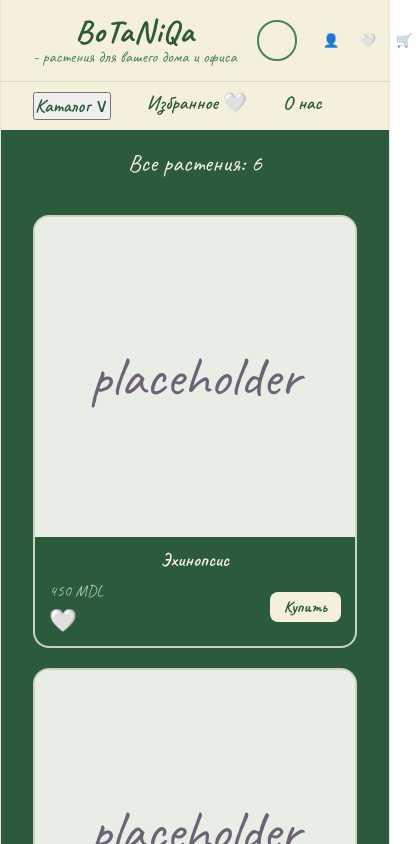
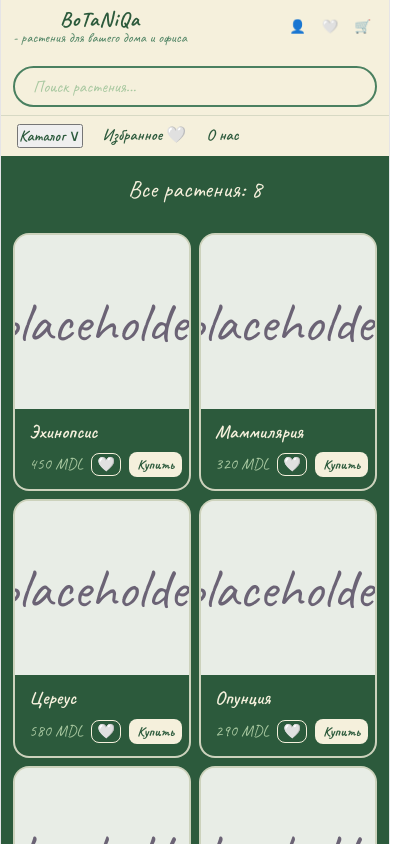
Before and after one commit to morimoe/BotaniqaFrontend, a React (Vite) app: page / in a window 390 px wide. Shown: the top 844 px of the page, 419 px wide, since content can reach past the window. Built offline with nearby package versions, Linux system fonts and the light colour scheme.

Commit message:
front update

```diff
--- a/src/App.tsx
+++ b/src/App.tsx
@@ -8,16 +8,15 @@ import "./App.css";
 
 function App() {
   const [search, setSearch] = useState<string>("");
-  const [activeCategory, setActiveCategory] = useState<string>("cacti");
-  const [cartCount, setCartCount] = useState<number>(0);
+const [activeCategory, setActiveCategory] = useState<string>("all");  const [cartCount, setCartCount] = useState<number>(0);
   const [favorites, setFavorites] = useState<number[]>([]);
   const [cartMap, setCartMap] = useState<Record<number, number>>({});
 
   const filtered = mockProducts.filter((p) => {
-    const matchSearch = p.name.toLowerCase().includes(search.toLowerCase());
-    const matchCat = p.category === activeCategory;
-    return matchSearch && matchCat;
-  });
+  const matchSearch = p.name.toLowerCase().includes(search.toLowerCase());
+  const matchCat = activeCategory === "all" || p.category === activeCategory;
+  return matchSearch && matchCat;
+});
 
   const handleToggleFavorite = (id: number) => {
     setFavorites((prev) =>
--- a/src/components/FilterButtons.tsx
+++ b/src/components/FilterButtons.tsx
@@ -9,6 +9,12 @@ type FilterButtonsProps = {
 export default function FilterButtons({ activeCategory, onSelect }: FilterButtonsProps) {
   return (
     <div className="filter-sidebar">
+      <button
+        className={`filter-item ${activeCategory === "all" ? "active" : ""}`}
+        onClick={() => onSelect("all")}
+      >
+        Все &gt;
+      </button>
       {categories.slice(1).map((cat) => (
         <button
           key={cat.id}
--- a/src/components/Header.tsx
+++ b/src/components/Header.tsx
@@ -1,4 +1,4 @@
-import { useState } from "react";
+import { useState, useRef } from "react";
 import "../style/Header.css";
 
 type HeaderProps = {
@@ -17,6 +17,18 @@ export default function Header({
   onCategoryChange,
 }: HeaderProps) {
   const [dropdownOpen, setDropdownOpen] = useState(false);
+  const closeTimer = useRef<ReturnType<typeof setTimeout> | null>(null);
+
+  const handleMouseEnter = () => {
+    if (closeTimer.current) clearTimeout(closeTimer.current);
+    setDropdownOpen(true);
+  };
+
+  const handleMouseLeave = () => {
+    closeTimer.current = setTimeout(() => {
+      setDropdownOpen(false);
+    }, 300);
+  };
 
   return (
     <header className="header">
@@ -50,12 +62,15 @@ export default function Header({
           </button>
         </div>
       </div>
-
       <nav className="header-nav">
-        <div className="nav-dropdown-wrap">
+        <div
+          className="nav-dropdown-wrap"
+          onMouseEnter={handleMouseEnter}
+          onMouseLeave={handleMouseLeave}
+        >
           <button
             className="nav-link"
-            onClick={() => setDropdownOpen((prev) => !prev)}
+            onClick={() => onCategoryChange("all")}
           >
             Каталог ∨
           </button>
--- a/src/components/ProductCard.tsx
+++ b/src/components/ProductCard.tsx
@@ -36,8 +36,8 @@ export default function ProductCard({
       <div className="card-body">
         <h3 className="card-name">{name}</h3>
         <div className="card-footer">
-  <div className="card-left">
           <span className="card-price">{price} MDL</span>
+          <div className="card-actions">
             <button
               className={`like-btn ${isFavorite ? "liked" : ""}`}
               onClick={onToggleFavorite}
@@ -45,7 +45,6 @@ export default function ProductCard({
             >
               {isFavorite ? "❤️" : "🤍"}
             </button>
-  </div>
             <button
               className={`cart-btn ${inCart ? "added" : ""}`}
               onClick={handleCart}
@@ -55,5 +54,6 @@ export default function ProductCard({
           </div>
         </div>
       </div>
+    </div>
   );
 }
--- a/src/data/products.ts
+++ b/src/data/products.ts
@@ -13,7 +13,11 @@ export const products: Product[] = [
   { id: 4, name: "Опунция", price: 290, category: "cacti", image: "" },
   { id: 5, name: "Гимнокалициум", price: 410, category: "cacti", image: "" },
   { id: 6, name: "Трихоцереус", price: 670, category: "cacti", image: "" },
+
+  { id: 7, name: "Трихоцереус", price: 670, category: "succulents", image: "" },
+  { id: 8, name: "Трихоцереус", price: 670, category: "succulents", image: "" },
 ]
+
 
 export const categories = [
   { id: "all", label: "Все растения" },
--- a/src/style/Header.css
+++ b/src/style/Header.css
@@ -159,3 +159,72 @@
 .dropdown-item:hover {
   background: rgba(44, 90, 60, 0.1);
 }
+
+@media (max-width: 768px) {
+  .header-top {
+    padding: 10px 16px;
+    flex-wrap: wrap;
+  }
+
+  .brand-name {
+    font-size: 1.5rem;
+  }
+
+  .brand-sub {
+    font-size: 0.85rem;
+  }
+
+  .header-search {
+    order: 3;
+    max-width: 100%;
+    width: 100%;
+    flex: unset;
+  }
+
+  .header-icons {
+    gap: 4px;
+  }
+
+  .header-nav {
+    padding: 8px 16px;
+    gap: 20px;
+    overflow-x: auto;
+  }
+
+  .nav-link {
+    font-size: 1rem;
+    white-space: nowrap;
+  }
+}
+
+@media (max-width: 480px) {
+  .header-top {
+    padding: 8px 12px;
+  }
+
+  .brand-name {
+    font-size: 1.3rem;
+  }
+
+  .icon-emoji {
+    font-size: 1.2rem;
+  }
+}
+
+@media (max-width: 768px) {
+  .catalog-grid {
+    grid-template-columns: repeat(2, 1fr);
+    gap: 12px;
+  }
+
+  .catalog-section {
+    padding: 16px 12px 32px;
+  }
+}
+
+@media (max-width: 480px) {
+  .catalog-grid {
+    grid-template-columns: repeat(2, 1fr);
+    gap: 8px;
+  }
+}
--- a/src/style/ProductCard.css
+++ b/src/style/ProductCard.css
@@ -52,6 +52,11 @@
   display: block;
 }
 
+.card-actions {
+  display: flex;
+  align-items: center;
+  gap: 8px;
+}
 .card-image-placeholder {
   width: 100%;
   height: 100%;
@@ -64,17 +69,17 @@
 
 .like-btn {
   background: none;
-  border: none;
+  border: 1px solid var(--cream);
+  border-radius: 8px;
   cursor: pointer;
-  font-size: 1.4rem;
   display: flex;
   align-items: center;
   justify-content: center;
   transition: transform 0.2s;
   flex-shrink: 0;
-  padding: 0;
+  font-size: 0.9rem;
+  padding: 2px 5px;
 }
-
 .product-card:hover .like-btn {
   opacity: 1;
 }
@@ -91,6 +96,7 @@
 .card-body {
   padding: 12px 14px;
   background: var(--green-dark);
+  text-align: left;
 }
 
 .card-name {
@@ -108,17 +114,12 @@
   gap: 8px;
 }
 
-.card-left {
-  display: flex;
-  flex-direction: column;
-  align-items: flex-start;
-  gap: 4px;
-}
 
 .card-price {
   font-family: 'Caveat', cursive;
   font-size: 1rem;
   color: var(--green-light);
+    white-space: nowrap;
 }
 
 .cart-btn {
@@ -126,12 +127,13 @@
   color: var(--green-dark);
   border: none;
   border-radius: 8px;
-  padding: 5px 14px;
+  padding: 4px 8px;
   font-family: 'Caveat', cursive;
-  font-size: 1rem;
+  font-size: 0.85rem;
   font-weight: 700;
   cursor: pointer;
   transition: background 0.15s, transform 0.15s;
+  white-space: nowrap;
 }
 
 .cart-btn:hover {
--- a/src/style/ProductList.css
+++ b/src/style/ProductList.css
@@ -41,3 +41,24 @@
   color: var(--cream);
   margin: 0;
 }
+
+@media (max-width: 768px) {
+  .catalog-section {
+    padding: 16px 12px 32px;
+  }
+  .catalog-inner {
+    flex-direction: column;
+    gap: 16px;
+  }
+  .catalog-grid {
+    grid-template-columns: repeat(2, 1fr);
+    gap: 12px;
+  }
+}
+
+@media (max-width: 480px) {
+  .catalog-grid {
+    grid-template-columns: repeat(2, 1fr);
+    gap: 8px;
+  }
+}
```
Lines whose indentation alone changed are shown as unchanged.
